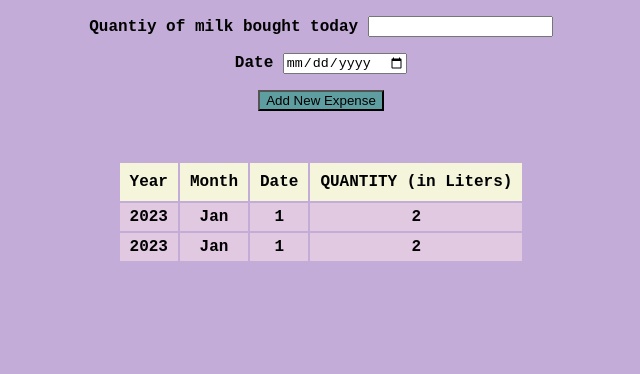
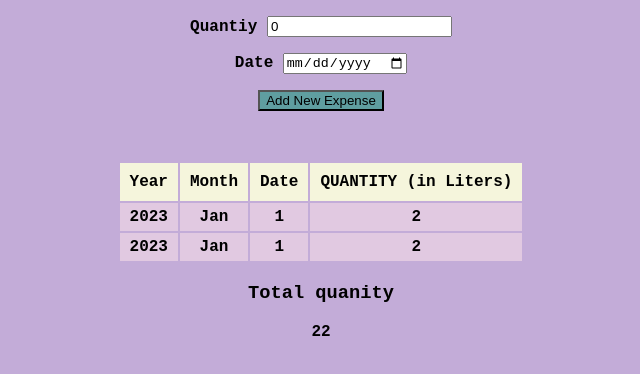
Before and after one commit to prernalele/doodhwala, a React (Create React App) app: page / in a window 1280 px wide. Shown: the top 374 px of the page, without its empty margins (319-959 px from the left). Built offline with nearby package versions, Linux system fonts and the light colour scheme.

Commit message:
feat(NOTICKET): adds total quantity

```diff
--- a/src/App.js
+++ b/src/App.js
@@ -2,6 +2,7 @@ import "./App.css";
 import React, { useState } from "react";
 import NewExpense from "./Components/NewExpense";
 import ExpenseListCard from "./Components/ExpenseListCard";
+import RunningTotal from "./Components/RunningTotal";
 
 function App() {
   const initialData = [
@@ -15,13 +16,17 @@ function App() {
 
   const clickHandler = (quantity, date) => {
     setData((prevData) => {
-      return [...prevData, { quantity: quantity, date: new Date(date) }];
+      return [
+        ...prevData,
+        { quantity: Number(quantity), date: new Date(date) },
+      ];
     });
   };
   return (
     <div className="App">
       <NewExpense onSubmitHandler={clickHandler}>Add New expense</NewExpense>
       <ExpenseListCard expenseList={data} />
+      <RunningTotal data={data} />
     </div>
   );
 }
--- a/src/Components/NewExpense.js
+++ b/src/Components/NewExpense.js
@@ -3,12 +3,10 @@ import Button from "./Button";
 import "./newExpense.css";
 
 const NewExpense = (props) => {
-  const [quantity, setQuantity] = useState("");
+  const [quantity, setQuantity] = useState(0);
   const [date, setDate] = useState(new Date(""));
   const handlerFunction = (event) => {
     event.preventDefault();
-    console.log("date", date);
-    console.log("quantity", quantity);
     props.onSubmitHandler(quantity, date);
   };
   const onQuantityChange = (event) => {
@@ -24,7 +22,7 @@ const NewExpense = (props) => {
     <div className="wrapper">
       <form onSubmit={(event) => handlerFunction(event)}>
         <p>
-          <label> Quantiy of milk bought today </label>
+          <label> Quantiy </label>
           <input
             type="number"
             min="1"
--- /dev/null
+++ b/src/Components/RunningTotal.js
@@ -0,0 +1,17 @@
+import React from "react";
+
+const RunningTotal = (props) => {
+  let total = 0;
+  return (
+    <React.Fragment>
+      <h3> Total quanity </h3>
+      <p>
+        {props.data.map((dataPoint) => {
+          return Number(dataPoint.quantity) + total;
+        })}
+      </p>
+    </React.Fragment>
+  );
+};
+
+export default RunningTotal;
```
